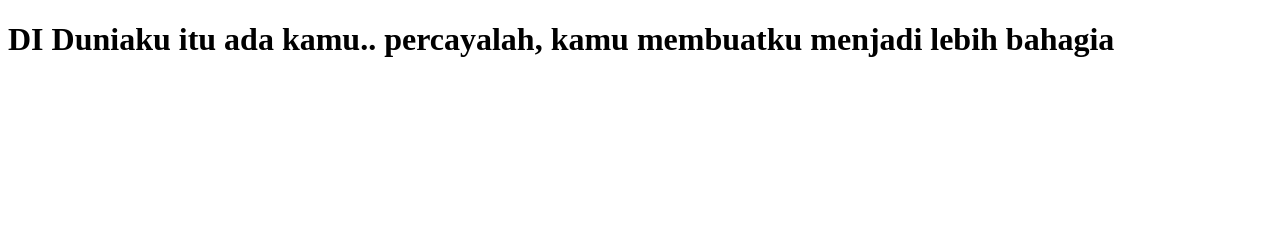
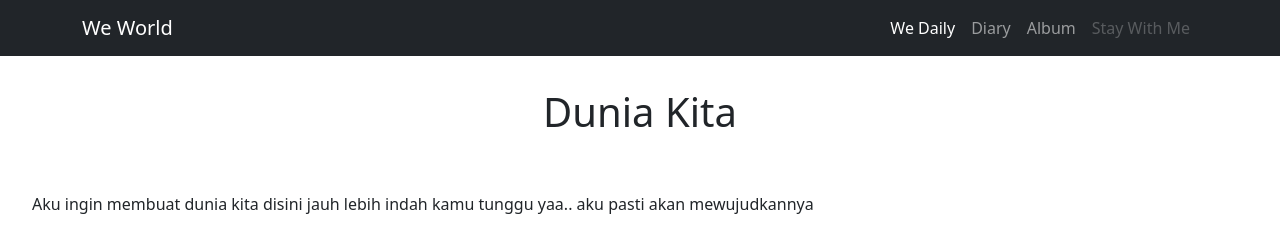
Before and after one commit to Vnutzy/Vnutzy.github.io, a plain HTML site: page index.html in a window 1280 px wide. Drawn offline with nearby package versions, Linux system fonts and the light colour scheme.

Commit message:
Perbaikan 1

```diff
--- a/index.html
+++ b/index.html
@@ -4,9 +4,52 @@
     <meta charset="UTF-8">
     <meta http-equiv="X-UA-Compatible" content="IE=edge">
     <meta name="viewport" content="width=device-width, initial-scale=1.0">
+
+    <link rel="stylesheet" href="style.css">
+    <link href="https://cdn.jsdelivr.net/npm/bootstrap@5.1.3/dist/css/bootstrap.min.css" rel="stylesheet" integrity="sha384-1BmE4kWBq78iYhFldvKuhfTAU6auU8tT94WrHftjDbrCEXSU1oBoqyl2QvZ6jIW3" crossorigin="anonymous">
+
     <title>Duniaku</title>
 </head>
-<body>
-    <h1>DI Duniaku itu ada kamu.. percayalah, kamu membuatku menjadi lebih bahagia</h1>
+<body style="min-height: 1000px;">
+
+    <!-- Navbar -->
+    <nav class="navbar navbar-expand-lg navbar-dark bg-dark">
+        <div class="container">
+          <a class="navbar-brand" href="#">We World</a>
+          <button class="navbar-toggler" type="button" data-bs-toggle="collapse" data-bs-target="#navbarNav" aria-controls="navbarNav" aria-expanded="false" aria-label="Toggle navigation">
+            <span class="navbar-toggler-icon"></span>
+          </button>
+          <div class="collapse navbar-collapse" id="navbarNav">
+            <ul class="navbar-nav ms-auto">
+              <li class="nav-item">
+                <a class="nav-link active" aria-current="page" href="#">We Daily</a>
+              </li>
+              <li class="nav-item">
+                <a class="nav-link" href="#">Diary</a>
+              </li>
+              <li class="nav-item">
+                <a class="nav-link" href="#">Album</a>
+              </li>
+              <li class="nav-item">
+                <a class="nav-link disabled">Stay With Me</a>
+              </li>
+            </ul>
+          </div>
+        </div>
+      </nav>
+<!-- akhir navbar -->
+
+    <h1 style="padding-top: 2rem; padding-bottom: 3rem;"><center>Dunia Kita</center></h1>
+
+    <p>Aku ingin membuat dunia kita disini jauh lebih indah kamu tunggu yaa.. aku pasti akan mewujudkannya</p>
 </body>
+
+
+<!-- boostrap -->
+<script src="https://cdn.jsdelivr.net/npm/bootstrap@5.1.3/dist/js/bootstrap.bundle.min.js" integrity="sha384-ka7Sk0Gln4gmtz2MlQnikT1wXgYsOg+OMhuP+IlRH9sENBO0LRn5q+8nbTov4+1p" crossorigin="anonymous"></script>
+
+<script src="https://cdn.jsdelivr.net/npm/@popperjs/core@2.10.2/dist/umd/popper.min.js" integrity="sha384-7+zCNj/IqJ95wo16oMtfsKbZ9ccEh31eOz1HGyDuCQ6wgnyJNSYdrPa03rtR1zdB" crossorigin="anonymous"></script>
+<script src="https://cdn.jsdelivr.net/npm/bootstrap@5.1.3/dist/js/bootstrap.min.js" integrity="sha384-QJHtvGhmr9XOIpI6YVutG+2QOK9T+ZnN4kzFN1RtK3zEFEIsxhlmWl5/YESvpZ13" crossorigin="anonymous"></script>
+<!-- Akhir boostrap -->
+
 </html>
--- /dev/null
+++ b/style.css
@@ -0,0 +1,4 @@
+p {
+    margin-left: 2rem;
+
+}
```
